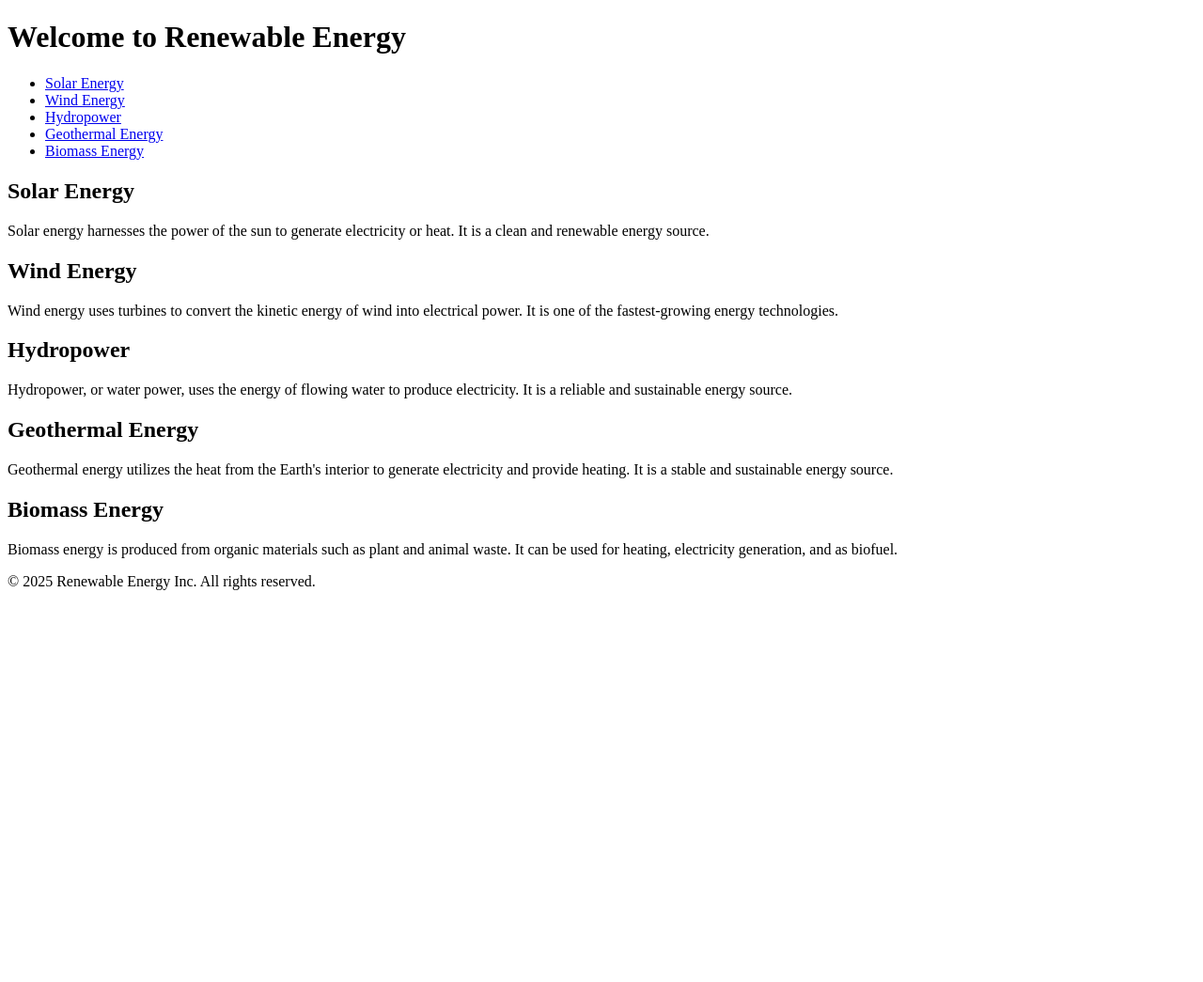
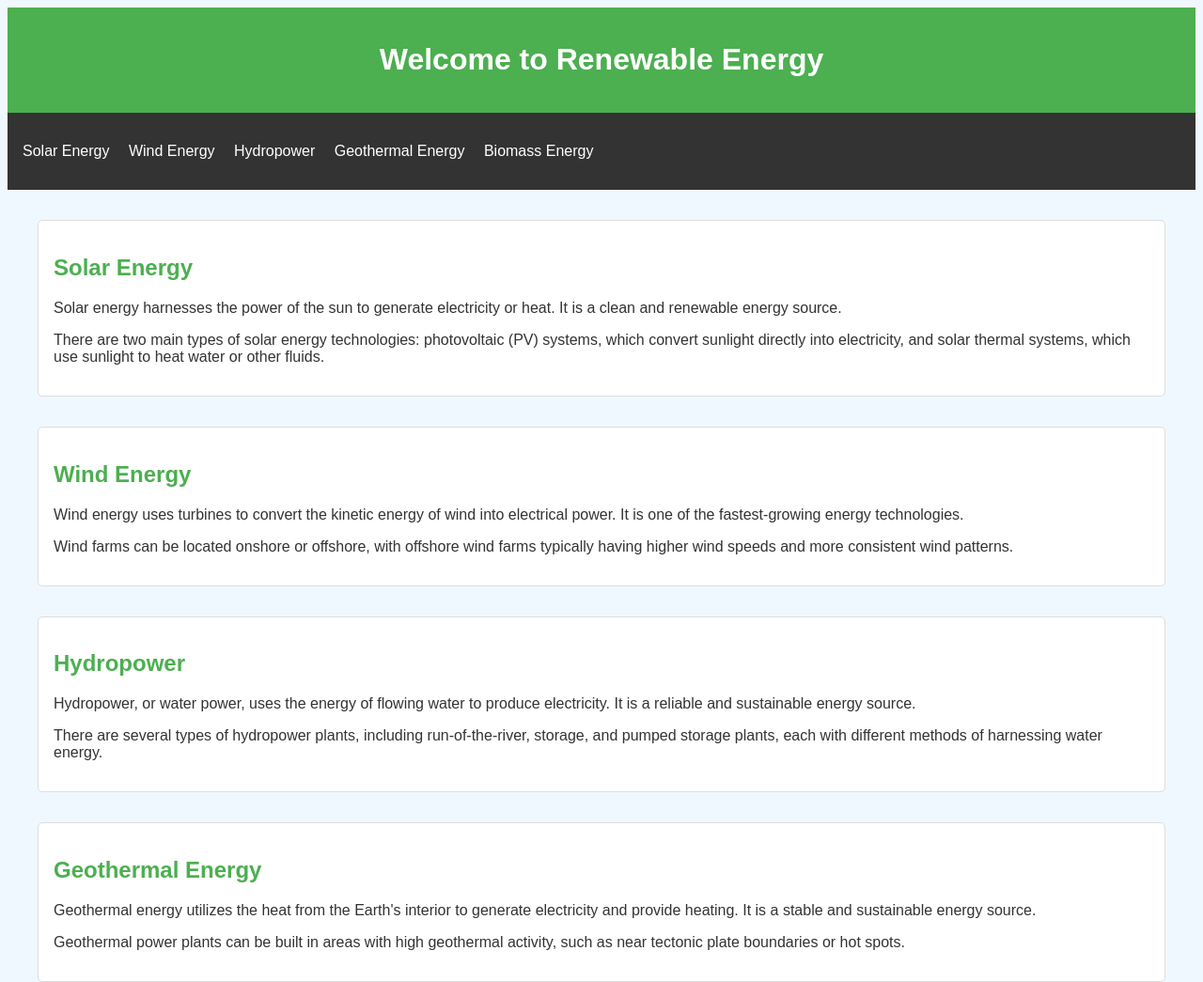
Before and after one commit to Oleksandr2005-sasha/testone, a plain HTML site: page index.html in a window 1280 px wide. Shown: the top 1045 px of the page at 94% size. Before the commit the page ends 800 px from the top, so only its background shows below. Drawn offline with Linux system fonts and the light colour scheme.

Commit message:
zmienilem kolory

```diff
--- a/index.html
+++ b/index.html
@@ -4,6 +4,57 @@
     <meta charset="UTF-8">
     <meta name="viewport" content="width=device-width, initial-scale=1.0">
     <title>Renewable Energy</title>
+    <style>
+        body {
+            font-family: Arial, sans-serif;
+            background-color: #f0f8ff;
+            color: #333;
+        }
+        header {
+            background-color: #4CAF50;
+            color: white;
+            padding: 1em;
+            text-align: center;
+        }
+        nav {
+            background-color: #333;
+            padding: 1em;
+        }
+        nav ul {
+            list-style-type: none;
+            padding: 0;
+        }
+        nav ul li {
+            display: inline;
+            margin-right: 1em;
+        }
+        nav ul li a {
+            color: white;
+            text-decoration: none;
+        }
+        nav ul li a:hover {
+            text-decoration: underline;
+        }
+        main {
+            padding: 2em;
+        }
+        section {
+            margin-bottom: 2em;
+            padding: 1em;
+            border: 1px solid #ddd;
+            border-radius: 5px;
+            background-color: #fff;
+        }
+        section h2 {
+            color: #4CAF50;
+        }
+        footer {
+            text-align: center;
+            padding: 1em;
+            background-color: #4CAF50;
+            color: white;
+        }
+    </style>
 </head>
 <body>
     <header>
@@ -24,26 +75,31 @@
         <section id="solar">
             <h2>Solar Energy</h2>
             <p>Solar energy harnesses the power of the sun to generate electricity or heat. It is a clean and renewable energy source.</p>
+            <p>There are two main types of solar energy technologies: photovoltaic (PV) systems, which convert sunlight directly into electricity, and solar thermal systems, which use sunlight to heat water or other fluids.</p>
         </section>
 
         <section id="wind">
             <h2>Wind Energy</h2>
             <p>Wind energy uses turbines to convert the kinetic energy of wind into electrical power. It is one of the fastest-growing energy technologies.</p>
+            <p>Wind farms can be located onshore or offshore, with offshore wind farms typically having higher wind speeds and more consistent wind patterns.</p>
         </section>
 
         <section id="hydro">
             <h2>Hydropower</h2>
             <p>Hydropower, or water power, uses the energy of flowing water to produce electricity. It is a reliable and sustainable energy source.</p>
+            <p>There are several types of hydropower plants, including run-of-the-river, storage, and pumped storage plants, each with different methods of harnessing water energy.</p>
         </section>
 
         <section id="geothermal">
             <h2>Geothermal Energy</h2>
             <p>Geothermal energy utilizes the heat from the Earth's interior to generate electricity and provide heating. It is a stable and sustainable energy source.</p>
+            <p>Geothermal power plants can be built in areas with high geothermal activity, such as near tectonic plate boundaries or hot spots.</p>
         </section>
 
         <section id="biomass">
             <h2>Biomass Energy</h2>
             <p>Biomass energy is produced from organic materials such as plant and animal waste. It can be used for heating, electricity generation, and as biofuel.</p>
+            <p>Common sources of biomass include wood, agricultural residues, and dedicated energy crops. Biomass can be converted into energy through processes such as combustion, gasification, and anaerobic digestion.</p>
         </section>
     </main>
 
```
